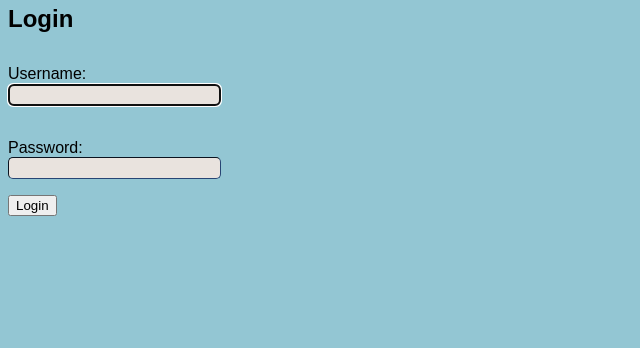
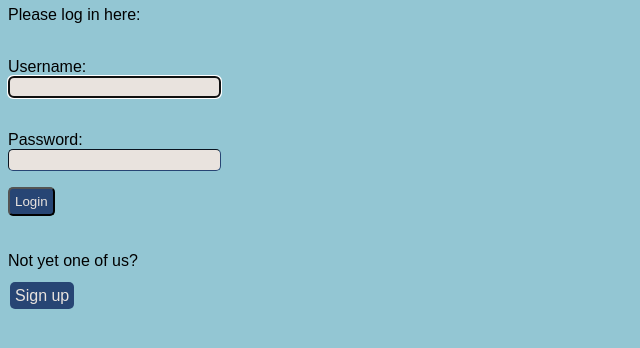
Before and after one commit to Lyndallh/she_codes_news, a Django app: page /users/login/ in a window 1280 px wide. Shown: the part 66-414 px from the top of the page, without its empty margins (0-640 px from the left). Run offline with Django 4.2, Linux system fonts and the light colour scheme; parts of the project's set-up code (start-up, migrations or seed data) failed here and were passed over; some web fonts are replaced.

Commit message:
linked create account to login

```diff
--- a/she_codes_news/users/templates/registration/login.html
+++ b/she_codes_news/users/templates/registration/login.html
@@ -1,13 +1,16 @@
 {% extends 'base.html' %}
 
 {% block content %}
-
-<h2>Login</h2>
-
+<p>Please log in here:</p>
 <form method="post">
     {% csrf_token %}
     {{ form.as_p }}
-    <button type="submit">Login</button>
+    <button class="hyperlink-button" type="submit">Login</button>
 </form>
+<br>
+<div id = "signup">
+    <p>Not yet one of us?</p>
+    <a class="hyperlink-button" href="/users/create-account?next={{request.path}}">Sign up</a>
+</div>
 
 {% endblock %}
```
